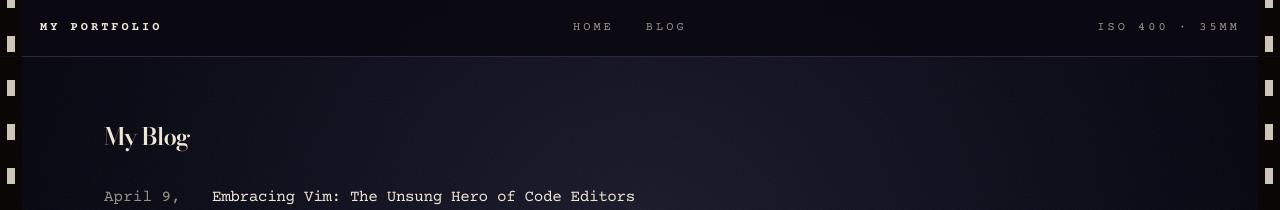
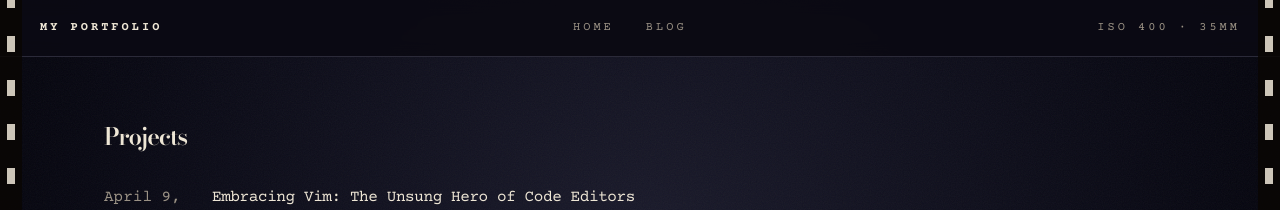
Before and after one commit to sanjanab1/portfolio, a Next.js app in the folder blog/: page /blog in a window 1280 px wide. Shown: the top 210 px of the page. Built offline with nearby package versions, Linux system fonts and the light colour scheme.

Commit message:
fix(ui): minor changes to titles

```diff
--- a/blog/app/blog/page.tsx
+++ b/blog/app/blog/page.tsx
@@ -1,14 +1,14 @@
 import { BlogPosts } from 'app/components/posts'
 
 export const metadata = {
-  title: 'Blog',
-  description: 'Read my blog.',
+  title: 'Projects',
+  description: 'check out my projects!',
 }
 
 export default function Page() {
   return (
     <section>
-      <h1 className="font-semibold text-2xl mb-8 tracking-tighter">My Blog</h1>
+      <h1 className="font-semibold text-2xl mb-8 tracking-tighter">Projects</h1>
       <BlogPosts />
     </section>
   )
```
